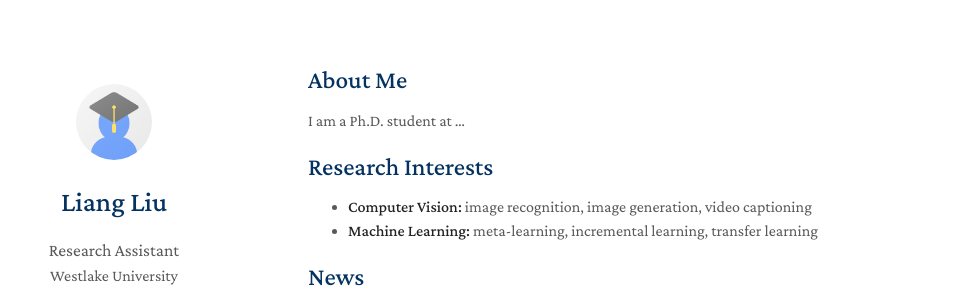
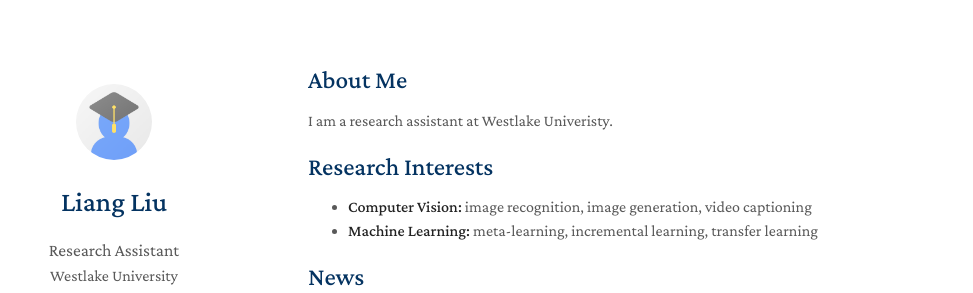
Before and after one commit to LiamLiu62/LiamLiu62.github.io, a Jekyll site: the page built from index.md, in a window 1280 px wide and 1216 px high. Shown: the top 293 px of the window, without its empty margins (162-1135 px from the left). Built offline with Jekyll 4.4.1, drawn with Linux system fonts in a browser that asks for light colours; a style sheet for code colours, icons or effects is not loaded; our own code applies the rules of GitHub Pages for plain Markdown files.

Commit message:
small update

```diff
--- a/index.md
+++ b/index.md
@@ -4,7 +4,7 @@ layout: homepage
 
 ## About Me
 
-I am a Ph.D. student at ...
+I am a research assistant at Westlake Univeristy.
 
 ## Research Interests
 
```
